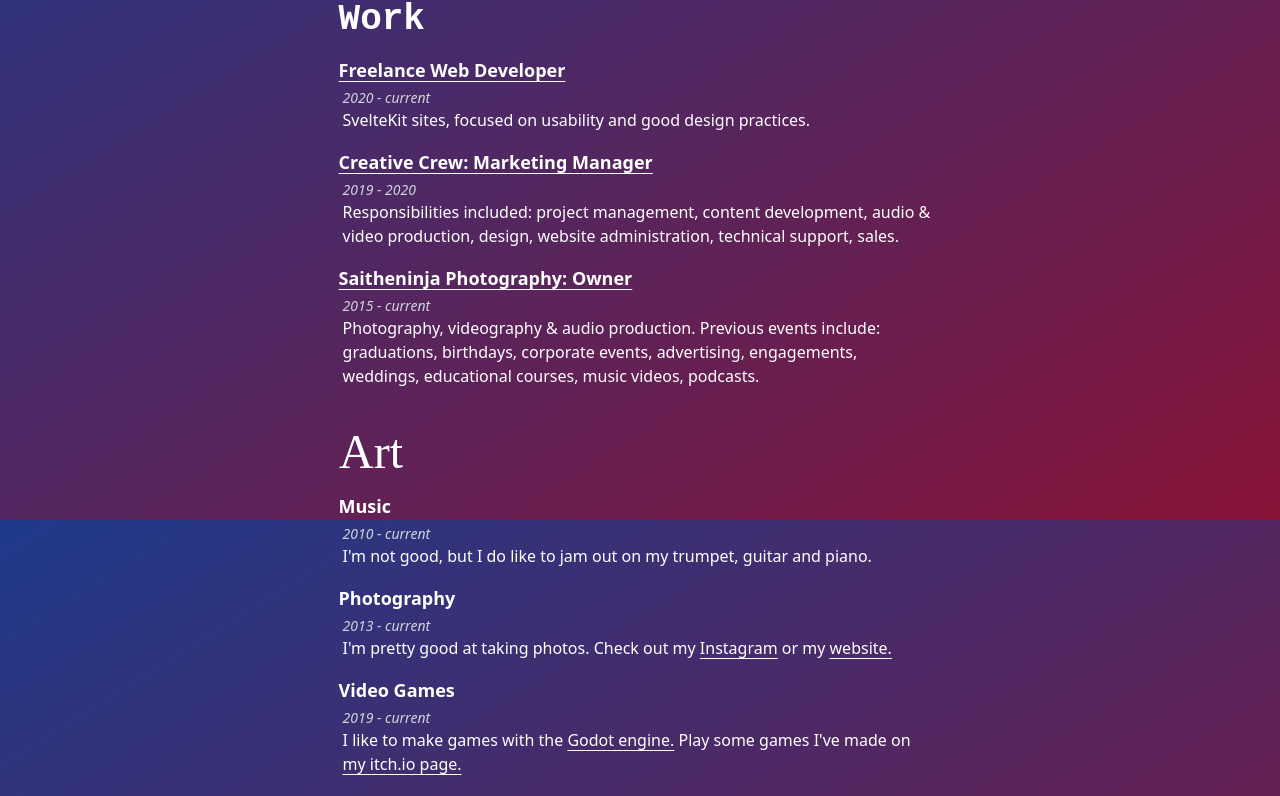
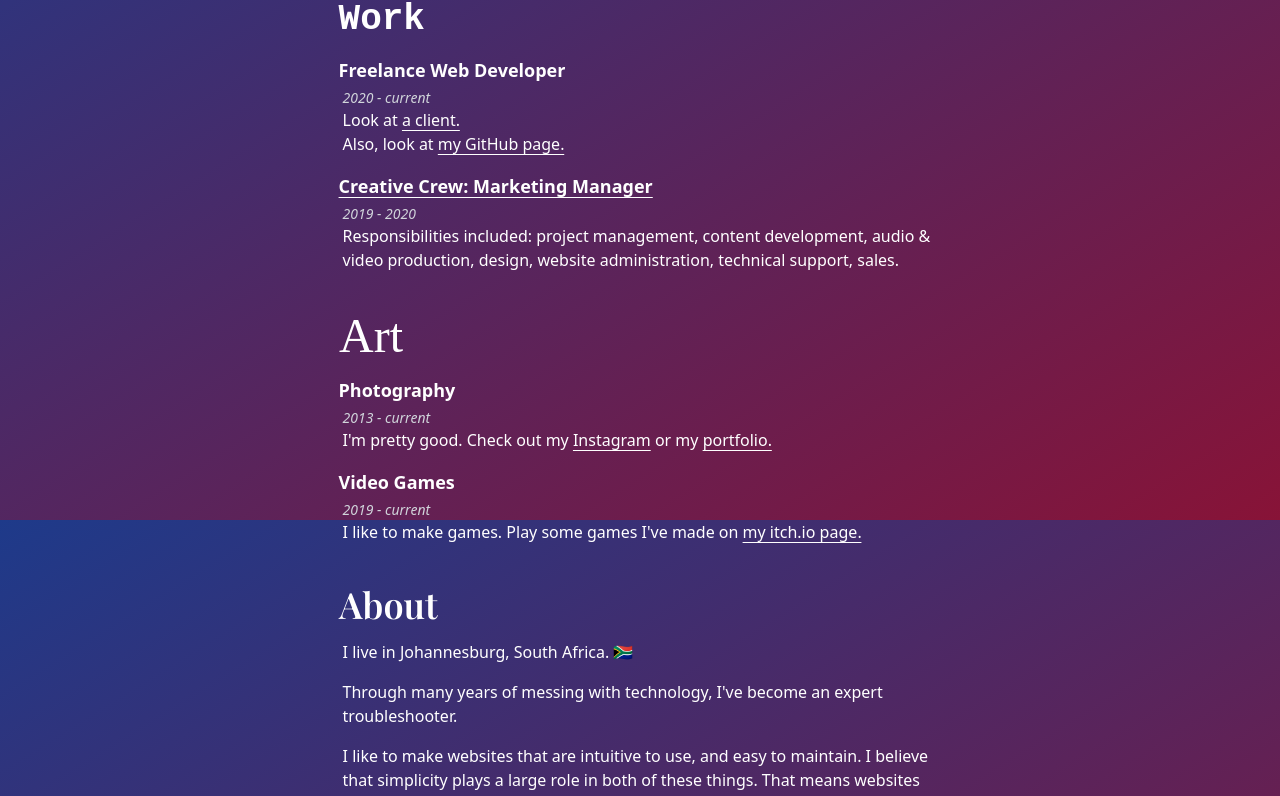
Before and after one commit to saitheninja/sai-codes, a SvelteKit app: page /resume in a window 1280 px wide. Shown: the part 280-1076 px from the top of the page. Built offline with nearby package versions, Linux system fonts and the light colour scheme; a web font is replaced by a local one.

Commit message:
update resume

```diff
--- a/src/routes/resume/+page.svelte
+++ b/src/routes/resume/+page.svelte
@@ -3,10 +3,11 @@
 </svelte:head>
 
 <div class="space-y-10">
-  <div id="name">
+  <section id="name">
     <h1>
       <a
         href="/resume"
+        title="my resume page"
         class="underline-offset-8"
       >
         Saien Govender
@@ -14,30 +15,45 @@
     </h1>
 
     <p class="text-minor pt-2">
-      Full-stack web developer focused on usability and good design.
+      Full-stack web developer focused on good design.
     </p>
-  </div>
+  </section>
 
-  <div
+  <section
     id="work"
     class="space-y-4"
   >
     <h2 class="work">Work</h2>
 
     <div>
-      <h3>
-        <a
-          href="https://sanskara.co.za"
-          target="_blank"
-          rel="noreferrer external"
-        >
-          Freelance Web Developer
-        </a>
-      </h3>
+      <h3>Freelance Web Developer</h3>
 
       <p class="text-minor">2020 - current</p>
 
-      <p>SvelteKit sites, focused on usability and good design practices.</p>
+      <p>
+        Look at
+        <a
+          href="https://sanskara.co.za"
+          title="a client website"
+          target="_blank"
+          rel="noreferrer external"
+          class="-mr-1"
+        >
+          a client
+        </a>.
+      </p>
+
+      <p>
+        Also, look at
+        <a
+          href="https://github.com/saitheninja/"
+          target="_blank"
+          rel="noreferrer external"
+          class="-mr-1"
+        >
+          my GitHub page
+        </a>.
+      </p>
     </div>
 
     <div>
@@ -59,43 +75,13 @@
         support, sales.
       </p>
     </div>
+  </section>
 
-    <div>
-      <h3>
-        <a
-          href="https://saitheninja.com"
-          target="_blank"
-          rel="noreferrer external"
-        >
-          Saitheninja Photography: Owner
-        </a>
-      </h3>
-
-      <p class="text-minor">2015 - current</p>
-
-      <p>
-        Photography, videography & audio production. Previous events include:
-        graduations, birthdays, corporate events, advertising, engagements,
-        weddings, educational courses, music videos, podcasts.
-      </p>
-    </div>
-  </div>
-
-  <div
+  <section
     id="art"
     class="space-y-4"
   >
     <h2 class="art text-5xl">Art</h2>
-
-    <div>
-      <h3>Music</h3>
-
-      <p class="text-minor">2010 - current</p>
-
-      <p>
-        I'm not good, but I do like to jam out on my trumpet, guitar and piano.
-      </p>
-    </div>
 
     <div>
       <h3>Photography</h3>
@@ -103,7 +89,7 @@
       <p class="text-minor">2013 - current</p>
 
       <p>
-        I'm pretty good at taking photos. Check out my
+        I'm pretty good. Check out my
         <a
           href="https://www.instagram.com/saitheninja/"
           target="_blank"
@@ -114,11 +100,13 @@
         or my
         <a
           href="https://saitheninja.com"
+          title="photography website"
           target="_blank"
           rel="noreferrer external"
+          class="-mr-1"
         >
-          website.
-        </a>
+          portfolio
+        </a>.
       </p>
     </div>
 
@@ -128,27 +116,20 @@
       <p class="text-minor">2019 - current</p>
 
       <p>
-        I like to make games with the
-        <a
-          href="https://www.godotengine.org"
-          target="_blank"
-          rel="noreferrer external"
-        >
-          Godot engine.
-        </a>
-        Play some games I've made on
+        I like to make games. Play some games I've made on
         <a
           href="https://saitheninja.itch.io/"
           target="_blank"
           rel="noreferrer external"
+          class="-mr-1"
         >
-          my itch.io page.
-        </a>
+          my itch.io page
+        </a>.
       </p>
     </div>
-  </div>
+  </section>
 
-  <div
+  <section
     id="about"
     class="space-y-4"
   >
@@ -157,11 +138,17 @@
     <p>I live in Johannesburg, South Africa. 🇿🇦</p>
 
     <p>
-      Through many years of experimenting with technology, I've become an expert
+      Through many years of messing with technology, I've become an expert
       troubleshooter.
     </p>
 
-    <p id="web-buzzwords">
+    <p>
+      I like to make websites that are intuitive to use, and easy to maintain. I
+      believe that simplicity plays a large role in both of these things. That
+      means websites that are mostly HTML and CSS.
+    </p>
+
+    <p id="buzzwords">
       I use modern IDEs
       <span class="text-minor">(VSCode, NeoVim)</span>
 
@@ -169,7 +156,7 @@
       <span class="text-minor">(ESLint, Stylelint, Prettier)</span>
 
       & run on Linux
-      <span class="text-minor">(Ubuntu, Arch)</span>
+      <span class="text-minor">(Ubuntu, Arch, Nix)</span>
 
       to write apps in HTML, CSS
       <span class="text-minor">(Tailwind CSS, PostCSS, SCSS)</span>
@@ -190,11 +177,12 @@
 
       good-looking websites.
     </p>
-  </div>
+  </section>
 </div>
 
 <style lang="postcss">
   /* custom fonts & animations */
+
   @import url("https://fonts.googleapis.com/css2?family=Fleur+De+Leah&family=Playfair+Display:wght@600&display=swap&text=WorkArtAbout");
 
   h2 {
```
